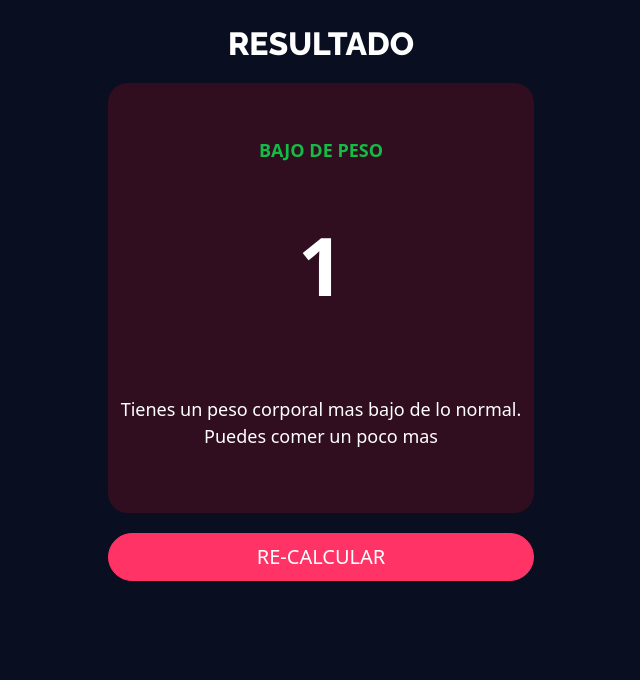
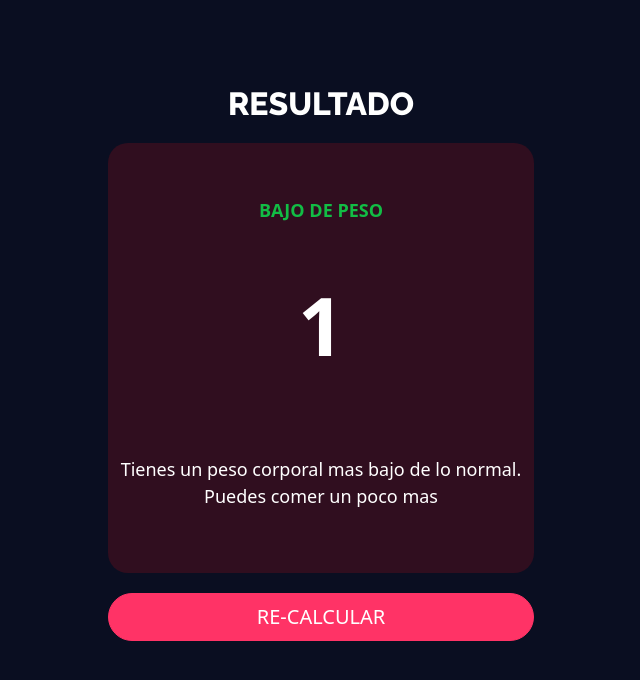
Before and after one commit to Daniel151505/Aplicacion-Calculadora-IMC, an Angular app in the folder Calculadora-IMC/: page /resultado/1 in a window 1280 px wide. Shown: the top 680 px of the page, without its empty margins (319-959 px from the left). Built offline with nearby package versions, Linux system fonts and the light colour scheme.

Commit message:
Agregando Clase centrar

```diff
--- a/Calculadora-IMC/src/app/components/resultado/resultado.component.html
+++ b/Calculadora-IMC/src/app/components/resultado/resultado.component.html
@@ -1,4 +1,4 @@
-<div>
+<div class="centrar">
     <div class="col-lg-4 offset-lg-4">
         <h2 class="titulo">
             RESULTADO
```
